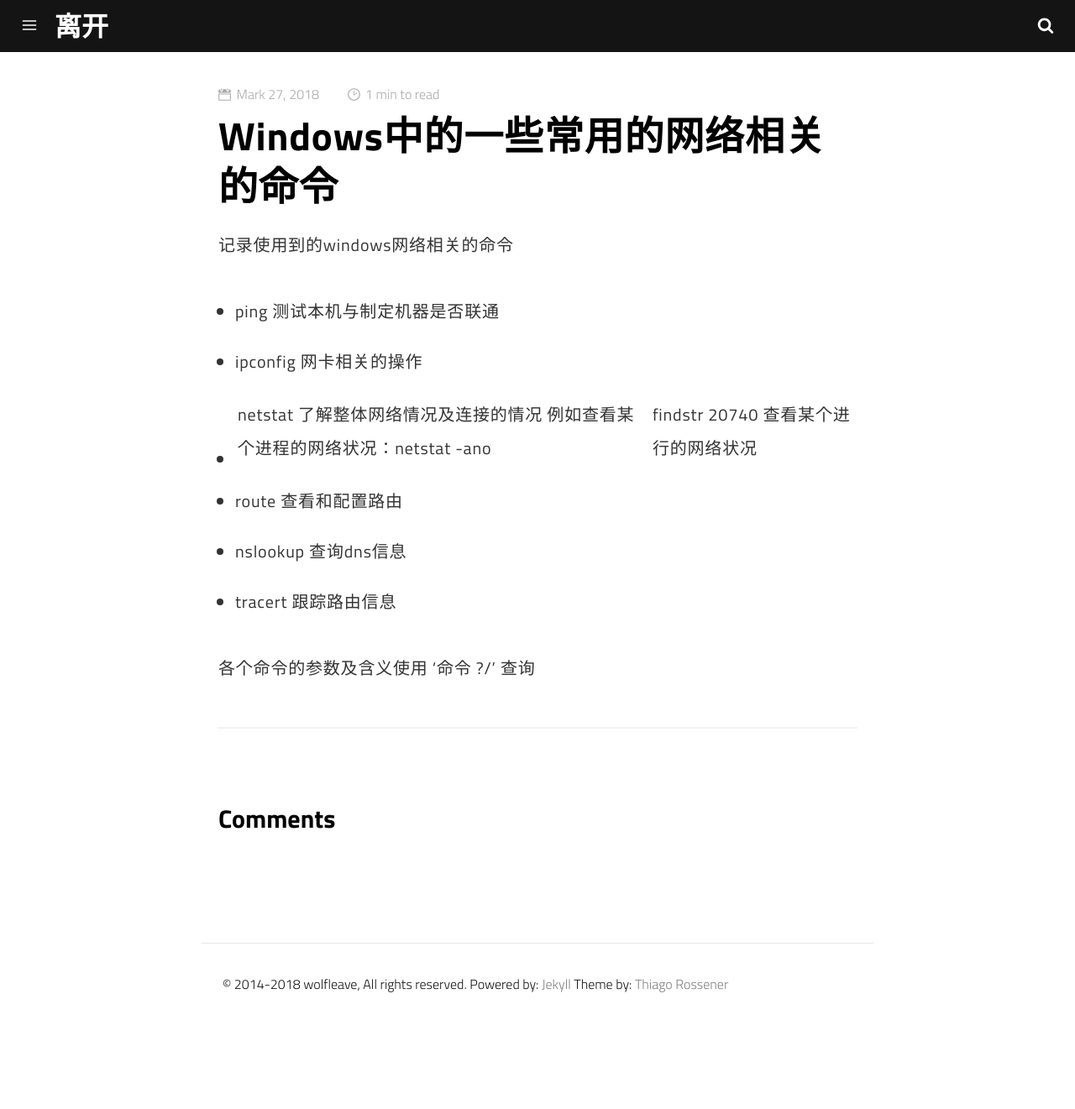
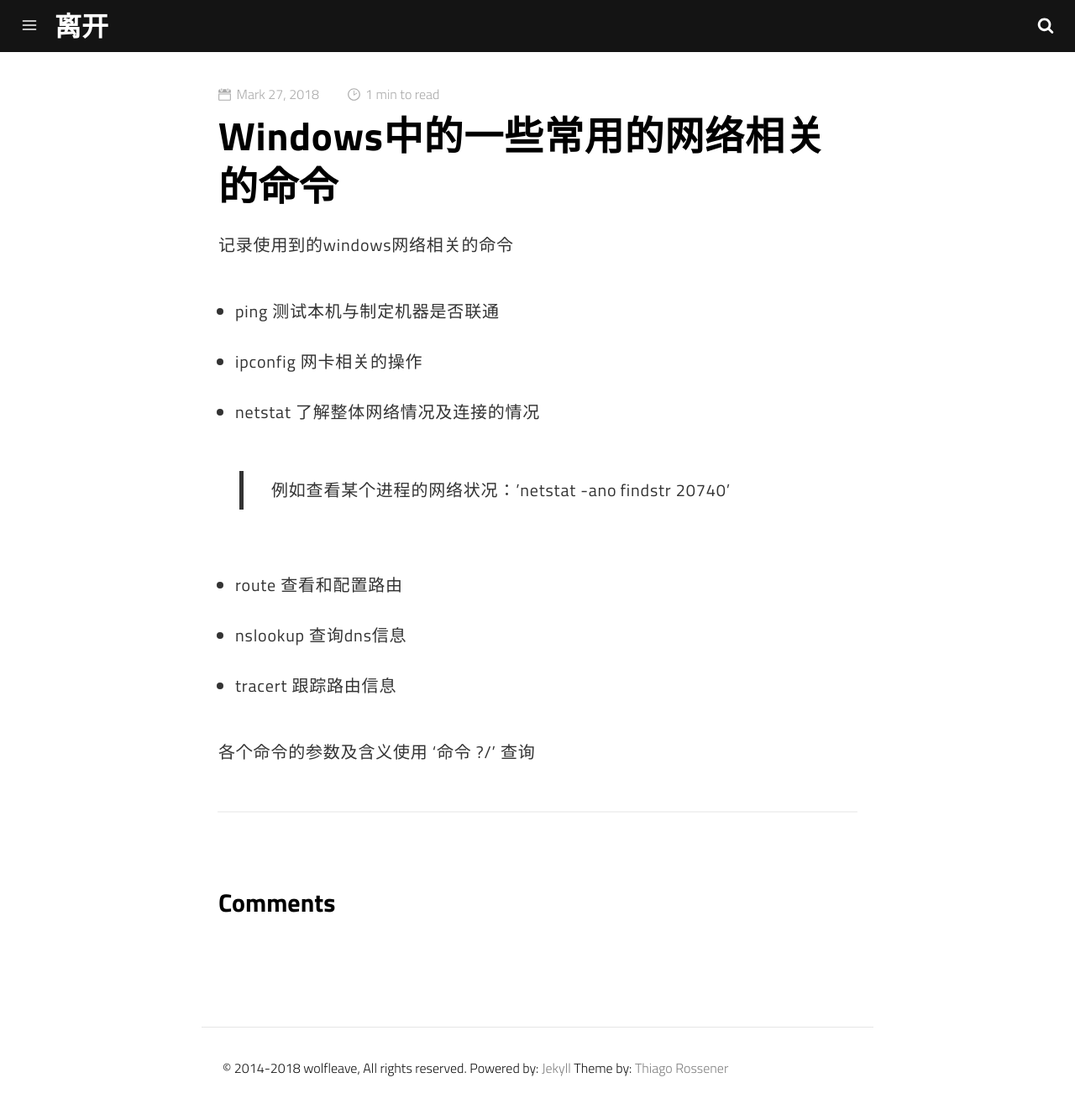
Before and after one commit to wolfleave/wolfleave.github.io, a Jekyll site: the page built from _posts/2018-03-27-windows-network-tools.md, in a window 1280 px wide and 1321 px high. Shown: the whole window at 84% size. Built offline with Jekyll 4.4.1, drawn with Linux system fonts in a browser that asks for light colours; comment, search, counter and statistics services are not loaded.

Commit message:
修改排版

```diff
--- a/_posts/2018-03-27-windows-network-tools.md
+++ b/_posts/2018-03-27-windows-network-tools.md
@@ -13,7 +13,8 @@ tags:
 
 - ping 测试本机与制定机器是否联通
 - ipconfig 网卡相关的操作
-- netstat 了解整体网络情况及连接的情况   例如查看某个进程的网络状况：netstat -ano|findstr 20740          查看某个进行的网络状况
+- netstat 了解整体网络情况及连接的情况
+  > 例如查看某个进程的网络状况：'netstat -ano|findstr 20740'
 - route 查看和配置路由
 - nslookup 查询dns信息
 - tracert 跟踪路由信息
```
